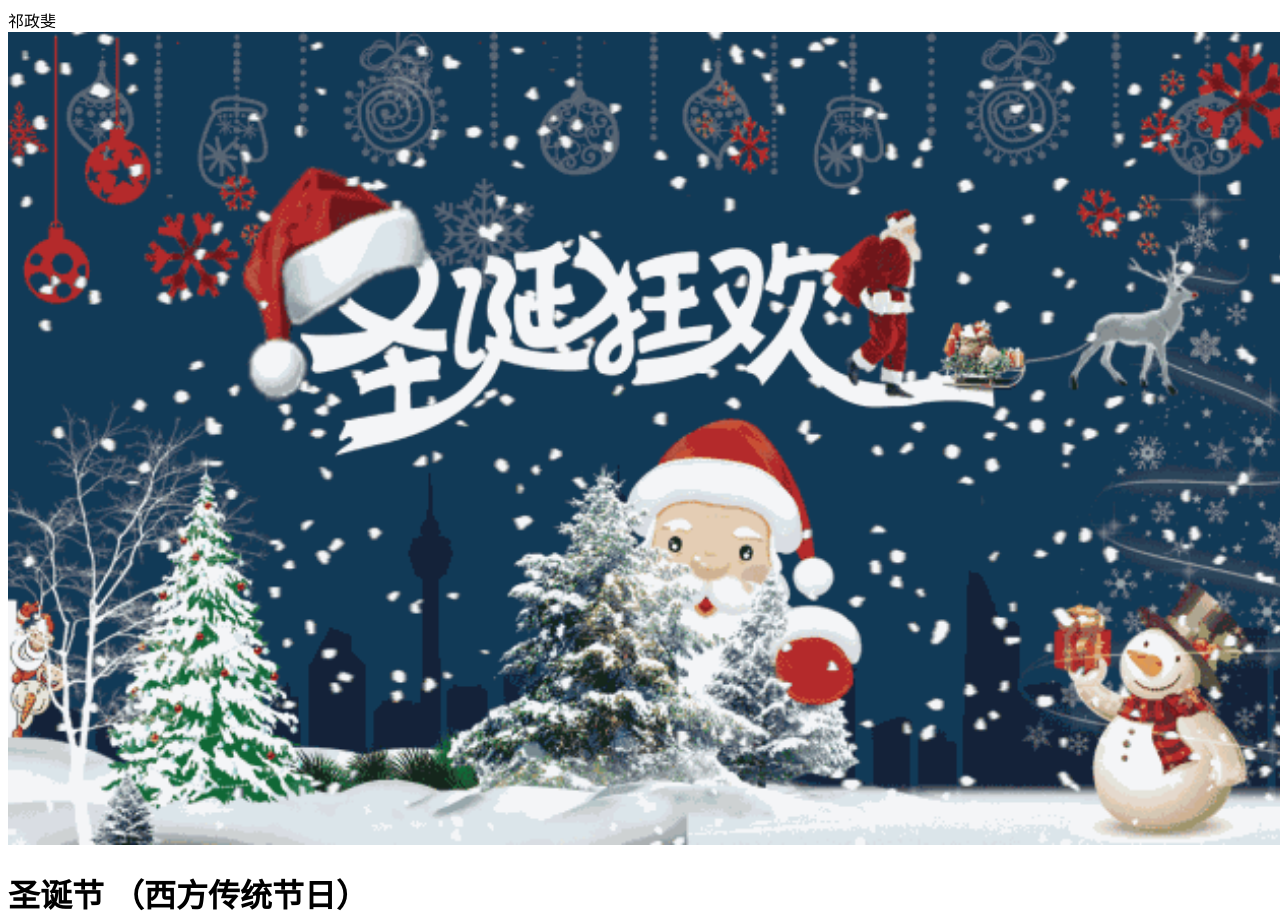
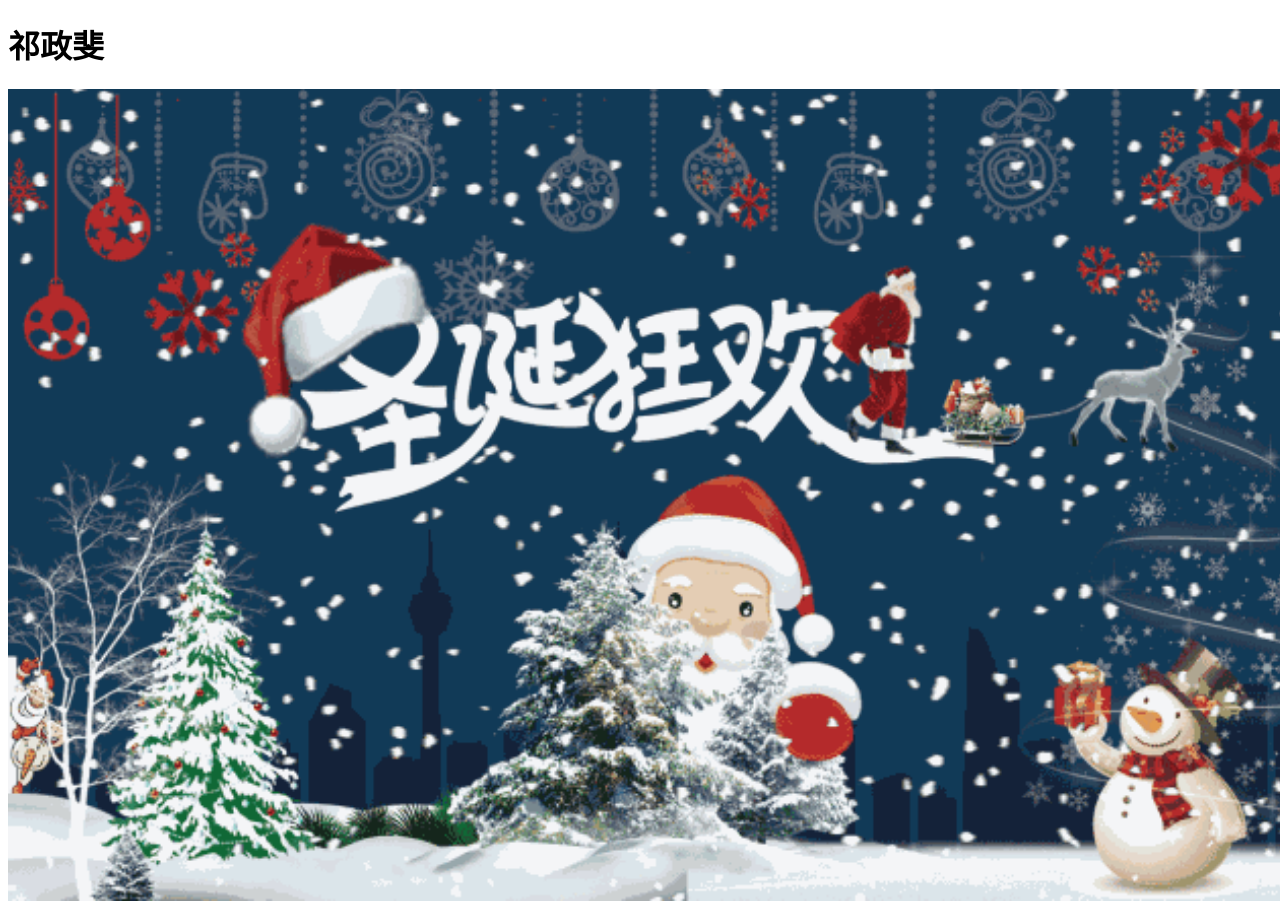
Before and after one commit to lyllihai/lyllihai.github.io, a plain HTML site: page index.html in a window 1280 px wide. Shown: the top 919 px of the page. Drawn offline with Linux system fonts and the light colour scheme.

Commit message:
Update index.html

```diff
--- a/index.html
+++ b/index.html
@@ -3,10 +3,12 @@
 <head>
     <meta charset="UTF-8">
     <meta name="viewport" content="width=device-width, initial-scale=1.0">
-    <title>圣诞节</title>
+    <title>圣诞节快乐</title>
 </head>
 <body>
-    祁政斐<br/>
+    <h1>
+        祁政斐<br/>
+    </h1>
     <img src="image/圣诞狂欢.gif" width="1300"/><br/>
     <h1>圣诞节 （西方传统节日）</h1><br/>
     &nbsp;&nbsp;基督教纪念耶稣诞生的重要节日。亦称耶稣圣诞节、主降生节，天主教亦称耶稣圣诞瞻礼。耶稣诞生的日期，《圣经》并无记载。公元336年罗马教会开始在12月25日过此节。12月25日原是罗马帝国规定的太阳神诞辰。有人认为选择这天庆祝圣诞，是因为基督教徒认为耶稣就是正义、永恒的太阳。
```
